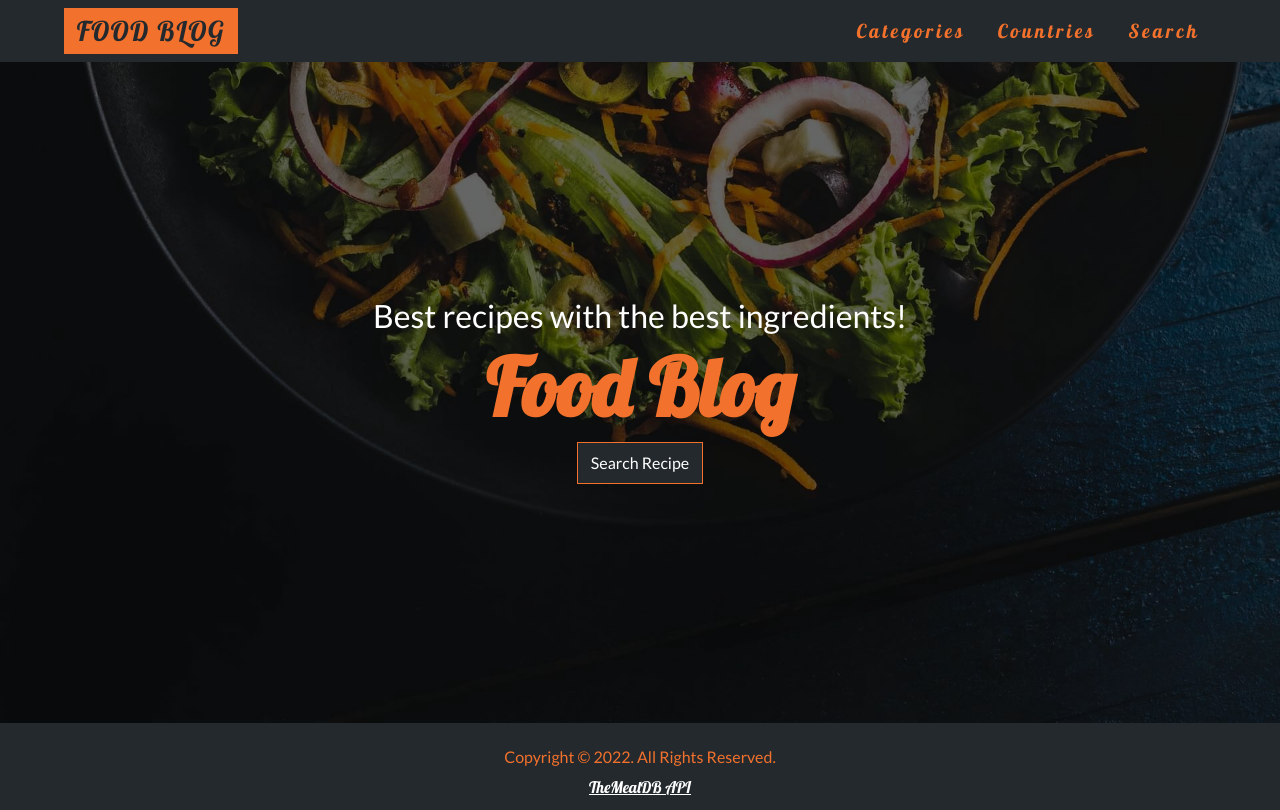
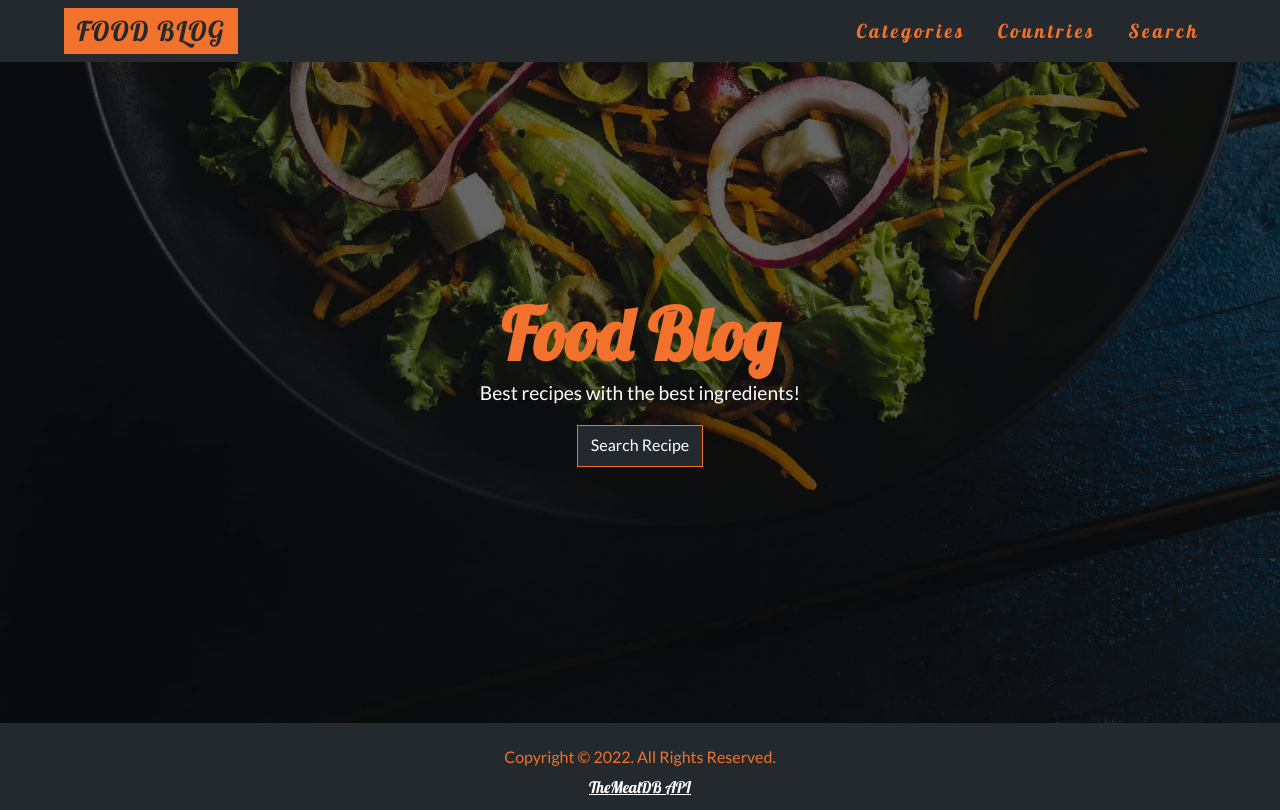
Before and after one commit to GeorgiosDoudouliakis/food-blog, an Angular app: page / in a window 1280 px wide. Built offline with nearby package versions, Linux system fonts and the light colour scheme.

Commit message:
refactor: Move p tag below h1 and change font size of h1 and p and margin bottom of h1

```diff
--- a/src/app/components/home/home.component.html
+++ b/src/app/components/home/home.component.html
@@ -2,8 +2,8 @@
   <img src="/assets/images/hero.jpg" alt="">
 </div>
 <div class="intro">
+  <h1>Food Blog</h1>
   <p>Best recipes with the best ingredients!</p>
-  <h1>Food Blog</h1>
   <button class="btn-primary">
     <a routerLink="/search">Search Recipe</a>
   </button>
--- a/src/app/components/home/home.component.scss
+++ b/src/app/components/home/home.component.scss
@@ -30,23 +30,26 @@ img {
     height: calc(100vh - 155.17px);
     background-color: rgba(0,0,0,0.6);
     p {
-        font-size: 2rem;
+        font-size: 1.2rem;
         text-align: center;
-        margin-bottom: 2.5rem;
+        margin-bottom: 1rem;
         color: #fff;
     }
     h1 {
-        font-size: 3.5rem;
-        margin-bottom: 2.5rem;
+        font-size: 3rem;
+        margin-bottom: 1rem;
         color: $primary-color;
         @media(min-width: 768px) {
-            font-size: 4rem;
+            font-size: 3.5rem;
+            margin-bottom: 1.2rem;
         }
         @media(min-width: 1024px) {
-            font-size: 4.5rem;
+            font-size: 4rem;
+            margin-bottom: 1.5rem;
         }
         @media(min-width: 1280px) {
-            font-size: 5rem;
+            font-size: 4.5rem;
+            margin-bottom: 1.8rem;
         }
     }
     @media(min-width: 768px) {
```
